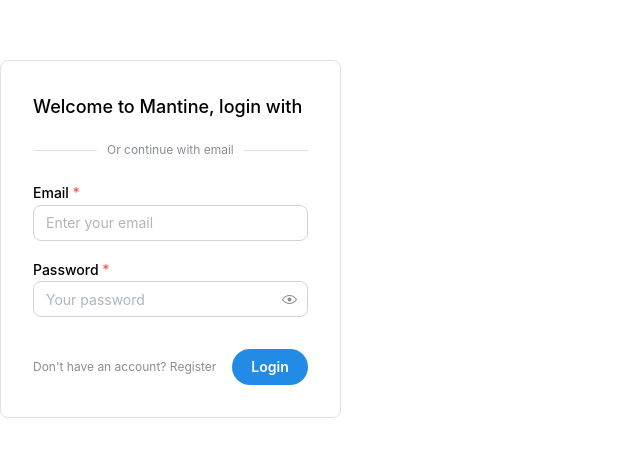
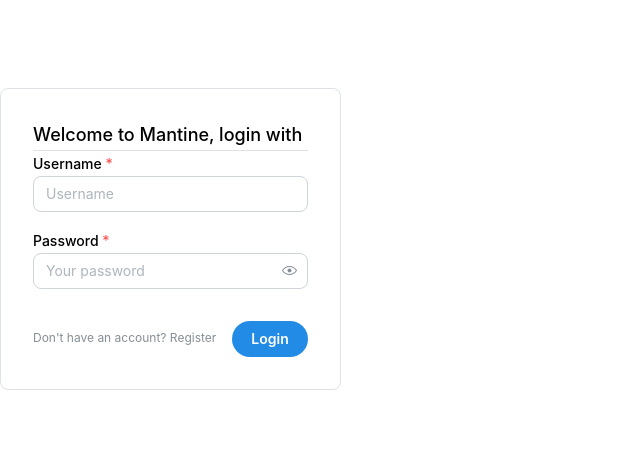
Before and after one commit to darryl-chan/DBS-Hack-14, a React (Vite) app in the folder frontend/: page /login in a window 1280 px wide. Shown: the part 161-618 px from the top of the page, without its empty margins (0-640 px from the left). Built offline with nearby package versions, Linux system fonts and the light colour scheme.

Commit message:
updated login page

```diff
--- a/frontend/src/components/LoginPage.jsx
+++ b/frontend/src/components/LoginPage.jsx
@@ -51,7 +51,7 @@
           Welcome to Mantine, {type} with
         </Text>
 
-        <Divider label="Or continue with email" labelPosition="center" my="lg" />
+        <Divider />
 
         <form onSubmit={form.onSubmit(handleSubmit)}>
           <Stack>
@@ -67,11 +67,11 @@
 
             <TextInput
               required
-              label="Email"
-              placeholder="Enter your email"
-              value={form.values.email}
-              onChange={(event) => form.setFieldValue('email', event.currentTarget.value)}
-              error={form.errors.email && 'Invalid email'}
+              label="Username"
+              placeholder="Username"
+              value={form.values.Username}
+              onChange={(event) => form.setFieldValue('Username', event.currentTarget.value)}
+              error={form.errors.email && 'Invalid Username'}
               radius="md"
             />
 
```
